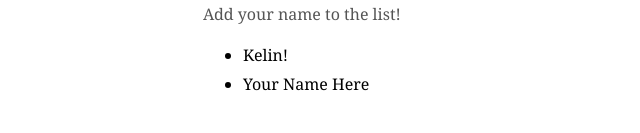
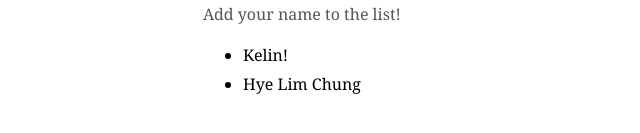
Before and after one commit to pmartin5-gif/fun-app, a plain HTML site: page index.html in a window 1280 px wide. Shown: the part 157-290 px from the top of the page, 187-827 px from the left. Drawn offline with Linux system fonts and the light colour scheme.

Commit message:
Update index.html
Add Hye Lim Chung to the list

```diff
--- a/index.html
+++ b/index.html
@@ -27,7 +27,7 @@
     <p>Add your name to the list!</p>
     <ul>
       <li>Kelin!</li>
-      <li>Your Name Here</li>
+      <li>Hye Lim Chung</li>
     </ul>
   </body>
 </html>
```
